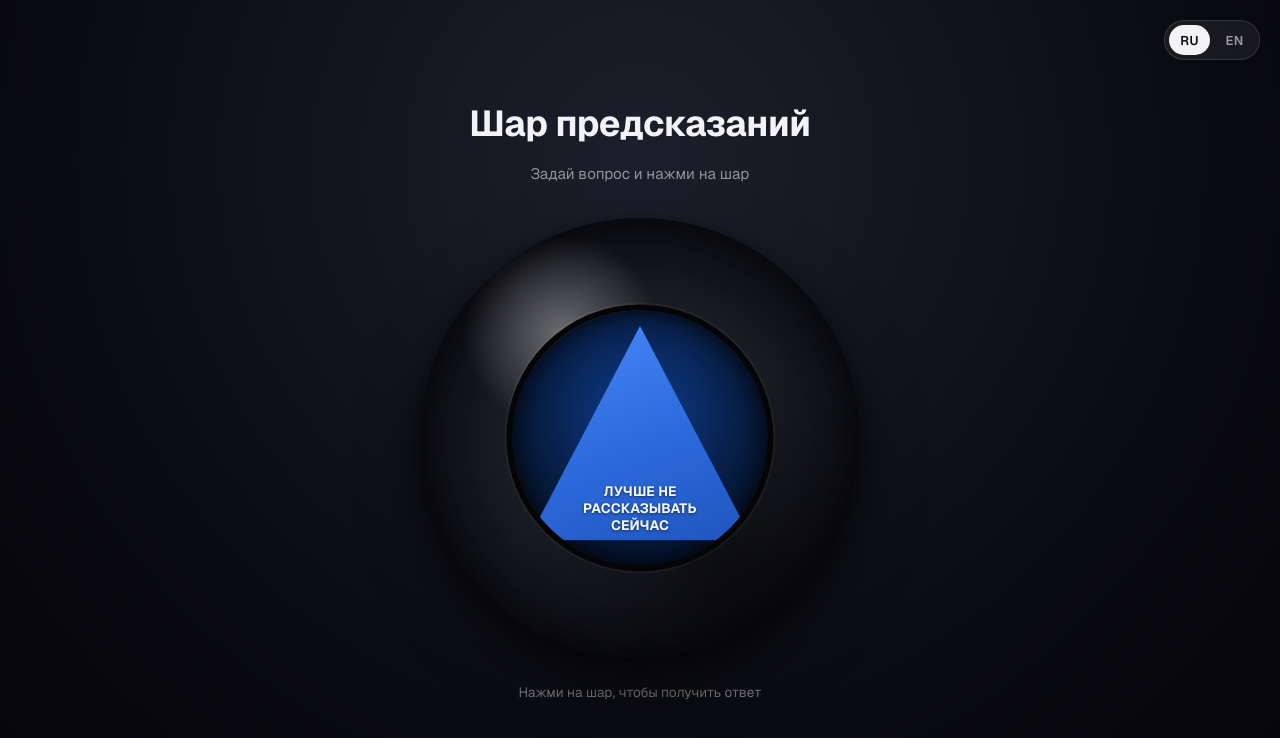
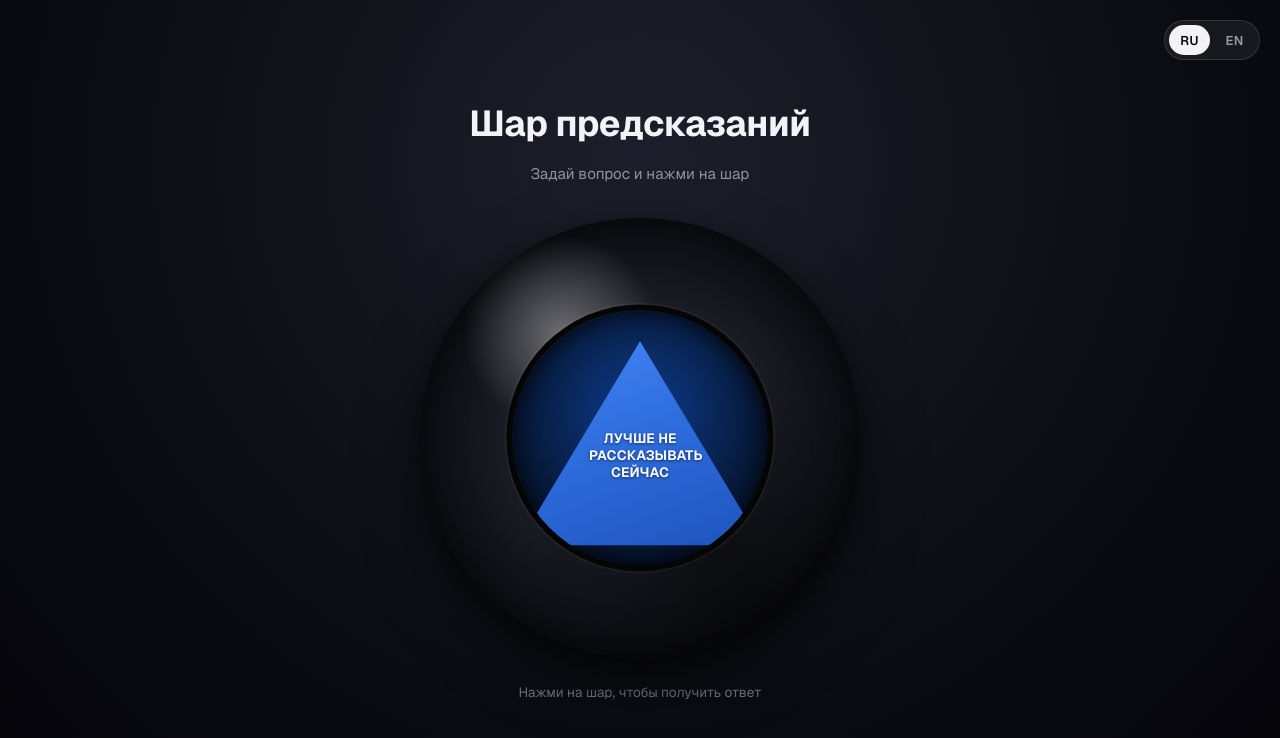
Before and after one commit to pershephona/guessing_ball, a Next.js app: page / in a window 1280 px wide. Shown: the top 738 px of the page. Built offline with nearby package versions, Linux system fonts and the light colour scheme.

Commit message:
Widen the triangle and center the answer text without overflow

```diff
--- a/src/components/MagicBall.module.css
+++ b/src/components/MagicBall.module.css
@@ -134,17 +134,17 @@
 .triangle {
   position: absolute;
   inset: 0;
-  clip-path: polygon(50% 6%, 94% 90%, 6% 90%);
+  clip-path: polygon(50% 12%, 98% 92%, 2% 92%);
   background: linear-gradient(160deg, #4f8dff 0%, #2f6fe0 45%, #1c4fb8 100%);
   display: flex;
-  align-items: flex-end;
+  align-items: center;
   justify-content: center;
-  padding-bottom: 12%;
+  padding-top: 14%;
   box-sizing: border-box;
 }
 
 .answerText {
-  max-width: 52%;
+  max-width: 40%;
   font-size: clamp(0.6rem, 2.3vw, 0.85rem);
   line-height: 1.28;
   font-weight: 700;
```
